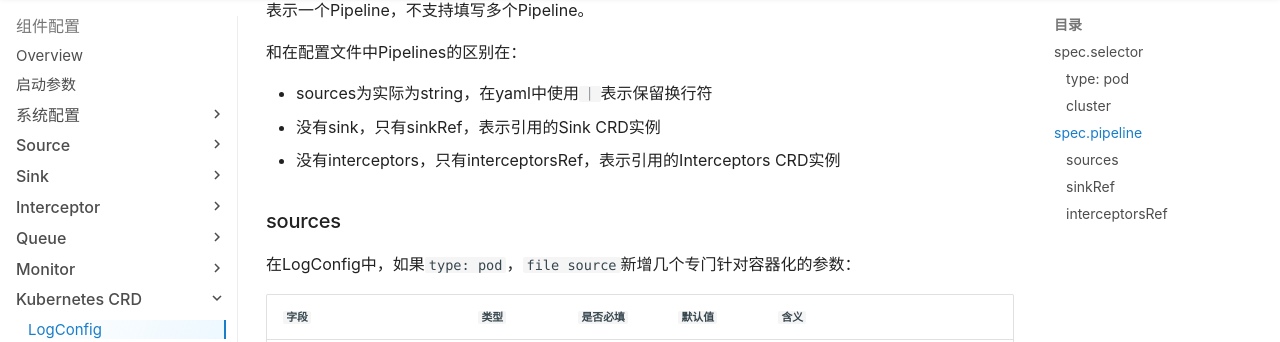
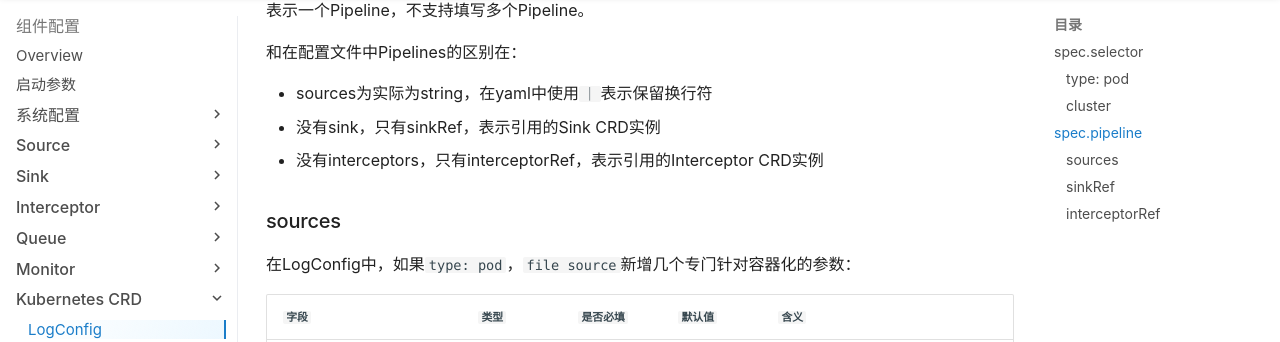
Before and after one commit to loggie-io/docs, an MkDocs documentation site: the page built from docs/reference/discovery/kubernetes/logconfig.md, in a window 1280 px wide and 1400 px high, scrolled down 1501 px. Shown: the part 110-452 px from the top of the window. Built offline with MkDocs 1.6.1 and Material for MkDocs 9.7.7, drawn with Linux system fonts in a browser that asks for light colours; some web fonts are replaced; comment, search, counter and statistics services are not loaded; some of the changed text lies outside the part shown.

Commit message:
Docs: update interceptorsRef to interceptorRef

````diff
--- a/docs/reference/discovery/kubernetes/logconfig.md
+++ b/docs/reference/discovery/kubernetes/logconfig.md
@@ -22,7 +22,7 @@ namespace级别CRD，表示一个日志采集任务，用于采集Pod容器日
             paths:
             - stdout
         sinkRef: default
-        interceptorsRef: default
+        interceptorRef: default
     ```
 
 ## spec.selector
@@ -67,7 +67,7 @@ namespace级别CRD，表示一个日志采集任务，用于采集Pod容器日
 
 - sources为实际为string，在yaml中使用`｜`表示保留换行符
 - 没有sink，只有sinkRef，表示引用的Sink CRD实例
-- 没有interceptors，只有interceptorsRef，表示引用的Interceptors CRD实例
+- 没有interceptors，只有interceptorRef，表示引用的Interceptor CRD实例
 
 ### sources
 在LogConfig中，如果`type: pod`，`file source`新增几个专门针对容器化的参数：
@@ -113,8 +113,8 @@ namespace级别CRD，表示一个日志采集任务，用于采集Pod容器日
 | sinkRef | string  |    非必填    |      | 表示该Pipeline引用的Sink CR |
 
 
-### interceptorsRef
+### interceptorRef
 
 |    `字段`   |    `类型`    |  `是否必填`  |  `默认值`  |  `含义`  |
 | ---------- | ----------- | ----------- | --------- | -------- |
-| interceptorsRef | string  |    非必填    |      | 表示该Pipeline引用的Interceptor CR |
+| interceptorRef | string  |    非必填    |      | 表示该Pipeline引用的Interceptor CR |
````
